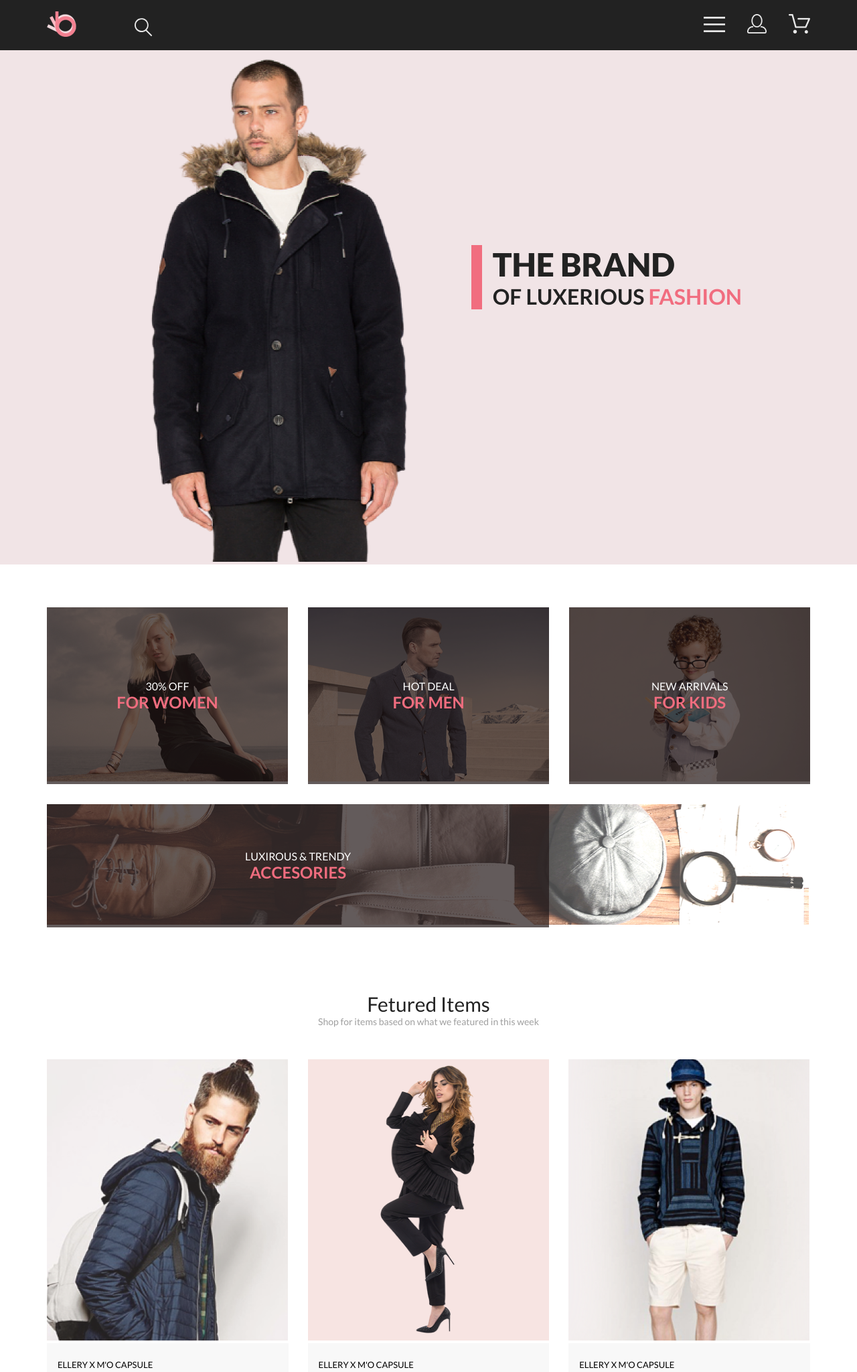
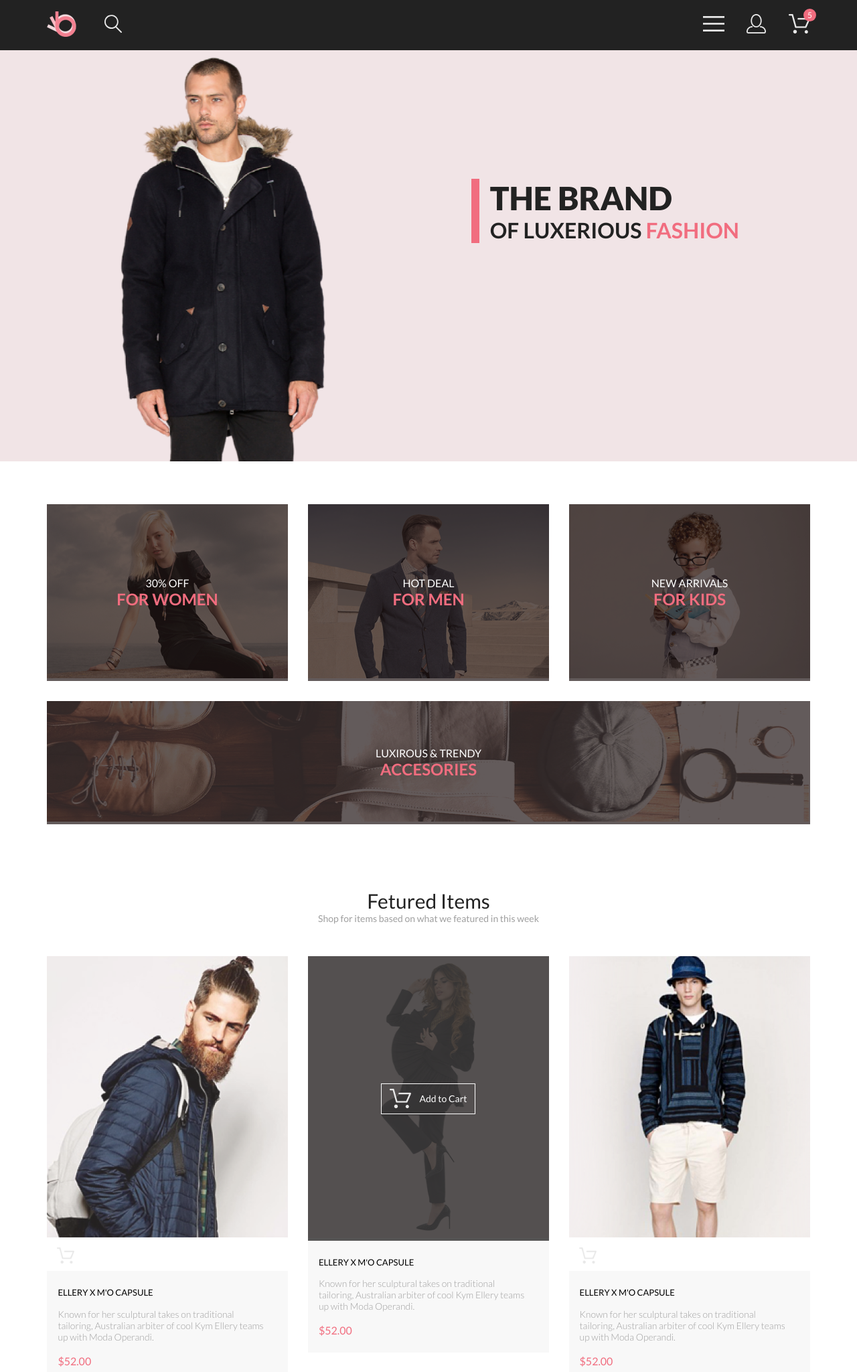
Before and after one commit to Maksim-Shab/Web_HTML_CSS, a plain HTML site: page homework/hw_seminar_11/index.html in a window 1280 px wide. Shown: the top 2049 px of the page at 67% size. Drawn offline with Linux system fonts and the light colour scheme.

Commit message:
hw_seminar_12

```diff
--- a/homework/hw_seminar_11/index.html
+++ b/homework/hw_seminar_11/index.html
@@ -8,64 +8,97 @@
     <link rel="stylesheet" href="style.css">
 </head>
 <body>
-    <top>
-        <div class="header">
+    <div class="top ">
+        <div class="header center">
             <div class="logo">
-                <a href="#" class="logo_img">
+                <a href="#" >
                     <img src="img/logo.png" alt="" class="logo_img">
                 </a>
-                <a href="#" class="search">
+                <a href="#" >
                     <img src="img/search.svg" alt="" class="search_img">
                 </a>
             </div>
-            <div class="button_copy">
-                <img src="img/Button copy.png" alt="" class="header_bar">
+            <div class="header_bar">
+                <a href="#"><img src="img/Forma 1.png" alt="" class="header_bar_menu"></a>
+                <a href="#"><img src="img/Forma 2.png" alt="" class="header_bar_menu"></a>
+                <div class="cart">
+                    <a href="#"><img src="img/Forma 3.png" alt="" class="header_bar_menu"></a>
+                    <div class="circle_quantity">
+                        <p class="quantity">5</p>
                     </div>
                 </div>
-        <div class="promo">
+            </div>
+        </div>
+        <div class="promo center">
                 <div class="promo_img">
                     <img src="img/promo.png" alt="promo">
                 </div>
                 <div class="promo_content">
+                    <div class="promo_text">
                         <h1 class="promo_h1">THE BRAND</h1>
                         <h2 class="promo_h2">OF LUXERIOUS <span class="promo_fashion">FASHION</span></h2>
                     </div>
                 </div>
-        <div class="categories">
-            <a href="#" class="cotegories_img">
+        </div>
+        <div class="categories center">
+            <div class="cotegories_img">
+
+
                     <img src="img/logo_women.png" alt="">
                     <div class="categories_content">
                         <p class="categories_content_p">30% OFF</p>
                         <h3 class="categories_content_h3">FOR WOMEN</h3>
                     </div>
-            </a>
-            <div href="#" class="cotegories_img">
+
+
+            </div>
+            <div class="cotegories_img">
+
+
                     <img src="img/logo_men.png" alt="">
                     <div class="categories_content">
                         <p class="categories_content_p">HOT DEAL</p>
                         <h3 class="categories_content_h3">FOR MEN</h3>
                     </div>
+
+
             </div>
-            <div href="#" class="cotegories_img">
+            <div class="cotegories_img">
+
+
                     <img src="img/logo_kids.png" alt="">
                     <div class="categories_content">
                         <p class="categories_content_p">NEW ARRIVALS</p>
                         <h3 class="categories_content_h3">FOR KIDS</h3>
                     </div>
+
+
             </div>
-            <div class="categories_img big_content_img">
+            <div class="categories_img categories_big_img">
+
+
                     <img src="img/logo_accesories.png" alt="">
                     <div class="categories_content">
                         <p class="categories_content_p">LUXIROUS & TRENDY</p>
                         <h3 class="categories_content_h3">ACCESORIES</h3>
                     </div>
+
+
             </div>
         </div>
         <h2 class="items_name_h2">Fetured Items</h2>
         <p class="items_name_p">Shop for items based on what we featured in this week</p>
-        <div class="items_block">
+        <div class="items_block center">
             <a href="#" class="block_it">
+                <div class="add">
                     <img src="img/items_img_1.png" alt="" class="items_img">
+                    <div class="add_to_cart">
+                        <div class="add_to_cart_div">
+                            <img src="img/Forma 3.png" alt="">
+                            <p class="add_to_cart_p">Add to Cart</p>
+                        </div>
+                    </div>
+                </div>
                 <div class="items_content">
                     <h3 class="items_h3">ELLERY X M'O CAPSULE</h3>
                     <p class="items_text">Known for her sculptural takes on traditional
@@ -75,7 +108,16 @@
                 </div>
             </a>
             <a href="#" class="block_it">
-                <img src="img/items_img_2.png" alt="" class="items_img_2">
+                <div class="add">
+                    <img src="img/items_img_2.png" alt="" class="items_img items_img_2">
+                    <!-- Внести изменения .add_to_cart -->
+                    <div class="add_to_cart_2">
+                        <div class="add_to_cart_div">
+                            <img src="img/Forma 3.png" alt="">
+                            <p class="add_to_cart_p">Add to Cart</p>
+                        </div>
+                    </div>
+                </div>
                 <div class="items_content">
                     <h3 class="items_h3">ELLERY X M'O CAPSULE</h3>
                     <p class="items_text">Known for her sculptural takes on traditional
@@ -85,7 +127,15 @@
                 </div>
             </a>
             <a href="#" class="block_it">
+                <div class="add">
                     <img src="img/items_img_3.png" alt="" class="items_img">
+                    <div class="add_to_cart">
+                        <div class="add_to_cart_div">
+                            <img src="img/Forma 3.png" alt="">
+                            <p class="add_to_cart_p">Add to Cart</p>
+                        </div>
+                    </div>
+                </div>
                 <div class="items_content">
                     <h3 class="items_h3">ELLERY X M'O CAPSULE</h3>
                     <p class="items_text">Known for her sculptural takes on traditional
@@ -95,7 +145,15 @@
                 </div>
             </a>
             <a href="#" class="block_it">
+                <div class="add">
                     <img src="img/items_img_4.png" alt="" class="items_img">
+                    <div class="add_to_cart">
+                        <div class="add_to_cart_div">
+                            <img src="img/Forma 3.png" alt="">
+                            <p class="add_to_cart_p">Add to Cart</p>
+                        </div>
+                    </div>
+                </div>
                 <div class="items_content">
                     <h3 class="items_h3">ELLERY X M'O CAPSULE</h3>
                     <p class="items_text">Known for her sculptural takes on traditional
@@ -105,7 +163,15 @@
                 </div>
             </a>
             <a href="#" class="block_it">
+                <div class="add">
                     <img src="img/items_img_5.png" alt="" class="items_img">
+                    <div class="add_to_cart">
+                        <div class="add_to_cart_div">
+                            <img src="img/Forma 3.png" alt="">
+                            <p class="add_to_cart_p">Add to Cart</p>
+                        </div>
+                    </div>
+                </div>
                 <div class="items_content">
                     <h3 class="items_h3">ELLERY X M'O CAPSULE</h3>
                     <p class="items_text">Known for her sculptural takes on traditional
@@ -115,7 +181,15 @@
                 </div>
             </a>
             <a href="#" class="block_it">
+                <div class="add">
                     <img src="img/items_img_6.png" alt="" class="items_img">
+                    <div class="add_to_cart">
+                        <div class="add_to_cart_div">
+                            <img src="img/Forma 3.png" alt="">
+                            <p class="add_to_cart_p">Add to Cart</p>
+                        </div>
+                    </div>
+                </div>
                 <div class="items_content">
                     <h3 class="items_h3">ELLERY X M'O CAPSULE</h3>
                     <p class="items_text">Known for her sculptural takes on traditional
@@ -126,6 +200,6 @@
             </a>
         </div>
         <button class="items_button">Browse All Product</button>
-    </top>
+    </div>
 </body>
 </html>
--- a/homework/hw_seminar_11/style.css
+++ b/homework/hw_seminar_11/style.css
@@ -2,10 +2,10 @@ a {
     text-decoration: none;
     color:black
 }
+
 * {
     padding: 0;
     margin: 0;
-	box-sizing: border-box;
 }
 
 button, input[type="submit"], input[type="reset"] {
@@ -18,30 +18,82 @@ button, input[type="submit"], input[type="reset"] {
 	outline: inherit;
 }
 
-.header,
-.promo {
-	display: flex;
+img {
+    overflow-clip-margin: content-box;
+    overflow: clip;
+	max-width: 100%;
 }
 
-.header {
-	background-color: #222222;
-	justify-content: space-between;
-	height: 4.6875rem;
-	flex-direction: row;
-    flex-wrap: wrap;
-	align-items: center;
+.center {
 	padding-left: calc(50% - 570px);
     padding-right: calc(50% - 570px);
 }
 
+.top {
+	padding-bottom: 99px;
+}
 
-.logo_img {
-	width: 2.75rem;
+.header {
+	display: flex;
+	background-color: #222222;
+	justify-content: space-between;
+	min-height: 4.6875rem;
+	flex-direction: row;
+    flex-wrap: wrap;
+	align-items: center;
+}
+
+.logo{
+	display: flex;
+	align-items: center;
+	gap: 2.56rem;
+}
+
+.logo_img,
+.search_img {
+	/* width: 2.75rem;
 	height: 2.375rem;
-	margin-right: 2.56rem;
+	margin-right: 2.56rem; */
+	max-width: 100%;
+}
+
+.header_bar {
+	display: flex;
+	align-items: center;
+	gap: 2.1rem;
+}
+
+.cart {
+	position: relative;
+
+}
+
+.circle_quantity {
+	position: absolute;
+	top: -0.5rem;
+	left: 1.38rem;
+	width: 1.19rem;
+	height: 1.19rem;
+	border-radius: 50%;
+	background-color: #F16D7F;
+}
+
+.quantity {
+	font-family: Lato;
+    margin-top: 0.1rem;
+	color: #FFF;
+	font-size: 0.75rem;
+	font-weight: 400;
+	text-align: center;
+}
+
+
+.header_bar_menu {
+	color: #E8E8E8;
 }
 
 .promo {
+	display: flex;
 	background-color: #F1E4E6;
     padding-right: calc(50% - 800px);
 	padding-left: calc(50% - 800px);
@@ -51,16 +103,26 @@ button, input[type="submit"], input[type="reset"] {
 	width: 50%;
 }
 
+.promo_img img {
+	height: 100%;
+}
+
 .promo_content {
 	padding-left: 3.98rem;
-	padding-top: 18.2rem;
+
 }
+
+.promo_text {
+	border-left: 12px solid #F16D7F;
+    margin-top: 48%;
+}
+
 .promo_h1 {
 	color: #222;
 	font-family: Lato;
 	font-size: 3rem;
 	font-weight: 900;
-	border-left: 16px #F16D7F solid;
+	/* border-left: 16px #F16D7F solid; */
 	padding-left: 1rem;
 }
 
@@ -69,7 +131,7 @@ button, input[type="submit"], input[type="reset"] {
 	font-family: Lato;
 	font-size: 2rem;
 	font-weight: 700;
-	border-left: 16px #F16D7F solid;
+	/* border-left: 16px #F16D7F solid; */
 	padding-left: 1rem;
 }
 
@@ -86,11 +148,10 @@ button, input[type="submit"], input[type="reset"] {
     gap: 1.88rem;
 	padding-top: 64px;
 	padding-bottom: 6rem;
-	padding-left: calc(50% - 570px);
-    padding-right: calc(50% - 570px);
 }
+
 .cotegories_img {
-	max-width: 100%;;
+	max-width: 100vw;
 	position: relative;
 }
 
@@ -105,12 +166,11 @@ button, input[type="submit"], input[type="reset"] {
     height: 100%;
 	justify-content: center;
 	background-color:  rgba(33, 22, 22, 0.70);
-  	background-blend-mode: multiply;
 }
 
-.big_content_img {
-	min-height: 180px;
-	grid-column: 1 / 3;
+.categories_big_img {
+	/* min-height: 180px; */
+	grid-column: 1 / 4;
 	position: relative;
 }
 
@@ -128,6 +188,7 @@ button, input[type="submit"], input[type="reset"] {
 	font-size: 1.5rem;
 	font-weight: 700;
 }
+
 
 .items_name_h2 {
 	color: #222;
@@ -151,9 +212,62 @@ button, input[type="submit"], input[type="reset"] {
 	display: grid;
 	grid-template-columns: repeat(3, 1fr);
 	gap: 1.8rem;
-	padding-left: calc(50% - 570px);
-    padding-right: calc(50% - 570px);
+    justify-items: center;
 }
+
+.items_img {
+	height: 100%;
+	z-index: 1;
+}
+
+.add {
+	position: relative;
+}
+/* Внести изменения .add_to_cart */
+.add_to_cart_2 {
+	position: absolute;
+	top: 0;
+	left: 0;
+	width: 100%;
+	height: 100%;
+	background-color:  rgba(58, 56, 56, 0.86);
+	display: flex;
+	/* z-index: -1; */
+	/* visibility: hidden; */
+    align-items: center;
+    justify-content: space-evenly;
+}
+
+.block_it:hover + .add_to_cart {
+	z-index: 2;
+	/* visibility: inherit; */
+}
+.add_to_cart:hover {
+	z-index: 2;
+	visibility: inherit;
+}
+
+.add_to_cart_div {
+	display: flex;
+	align-items: center;
+    justify-content: space-evenly;
+	width: 8.6875rem;
+    height: 2.75rem;
+	border: #FFFFFF 0.06rem solid;
+}
+
+.add_to_cart div img {
+	width: 1.62531rem;
+	height: 1.49838rem;
+}
+
+.add_to_cart_p {
+	color: #FFF;
+	font-family: Lato;
+	font-size: 0.875rem;
+	font-weight: 400;
+}
+
 .items_img_2 {
 	background-color: #F7E4E2;
 	padding: 0.58rem 6.88rem 0.69rem 6.75rem;
@@ -200,3 +314,53 @@ button, input[type="submit"], input[type="reset"] {
     margin-right: auto;
 	margin-bottom: 3.75rem;
 }
+.items_button:hover {
+	color: #FFF;
+	background-color: #F16D7F;
+}
+
+
+@media (max-width: 1024px) {
+	.logo {
+		margin-left: 2rem;
+	}
+
+	.header_bar {
+		margin-right: 2rem;
+	}
+
+	.promo_content {
+		padding-left: 2.44rem;
+	}
+
+	.promo_h1 {
+	font-size: 2.75rem;
+	font-weight: 900;
+	}
+
+	.promo_h2,
+	.promo_h2 span {
+		font-size: 1.5rem;
+		font-weight: 700;
+	}
+
+
+	.items_block{
+		display: grid;
+		grid-template-columns: repeat(2, 1fr);
+		gap: 1.8rem;
+	}
+
+	.categories,
+	.items_block {
+		margin-left: 1rem;
+		margin-right: 1rem;
+	}
+
+	.items_img_2 {
+		padding: 0.58rem 6.55rem 0.69rem 6.75rem;
+	}
+
+
+
+}
```
Also changed, not shown: homework/hw_seminar_11/img/Button copy.png (deleted), homework/hw_seminar_11/img/Forma 1.png (added), homework/hw_seminar_11/img/Forma 2.png (added), homework/hw_seminar_11/img/Forma 3.png (added), homework/hw_seminar_11/img/promo_1.png (added), homework/hw_seminar_11/img/promo_2.png (added). Lines whose indentation alone changed are shown as unchanged.
